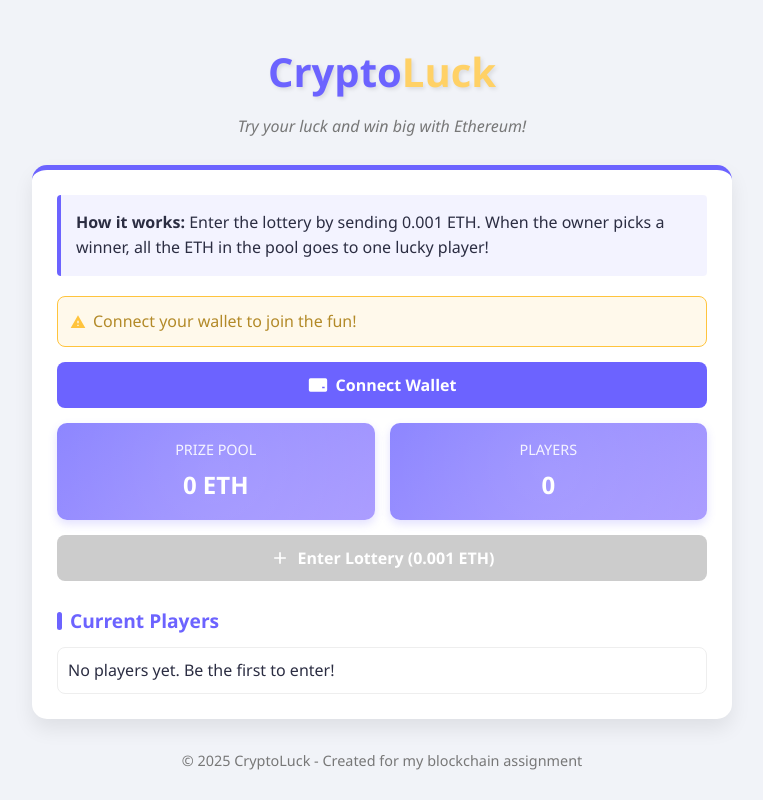
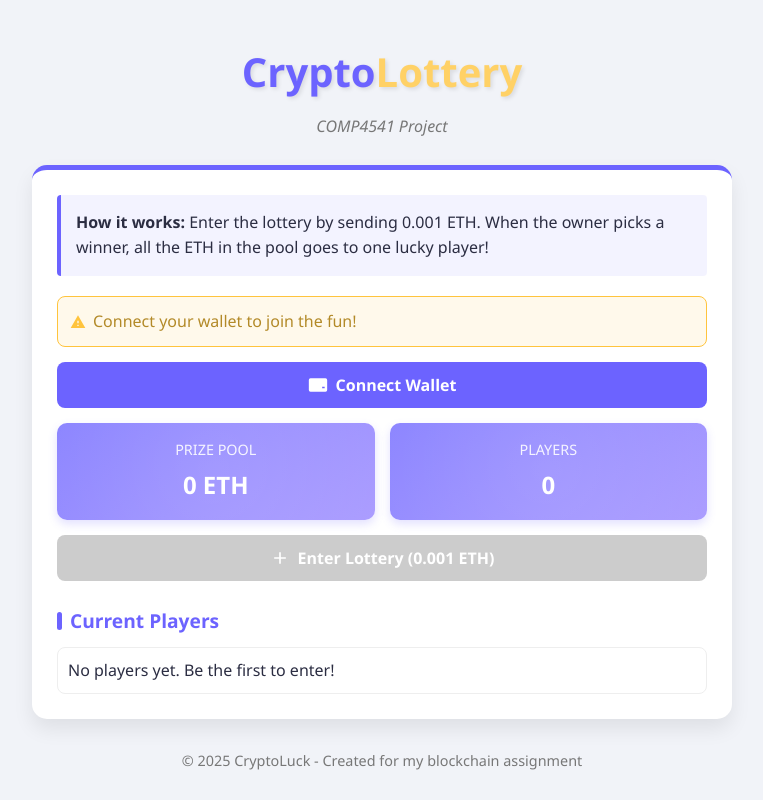
Before and after one commit to winm00/lottery, a plain HTML site: page index.html in a window 1280 px wide. Shown: the whole page, without its empty margins (258-1021 px from the left). Drawn offline with Linux system fonts and the light colour scheme.

Commit message:
Update index.html

```diff
--- a/index.html
+++ b/index.html
@@ -340,8 +340,8 @@
 <body>
     <div class="app-container">
         <header class="app-header">
-            <div class="logo">Crypto<span>Luck</span></div>
-            <p class="tagline">Try your luck and win big with Ethereum!</p>
+            <div class="logo">Crypto<span>Lottery</span></div>
+            <p class="tagline">COMP4541 Project</p>
         </header>
 
         <main class="lottery-card">
```
